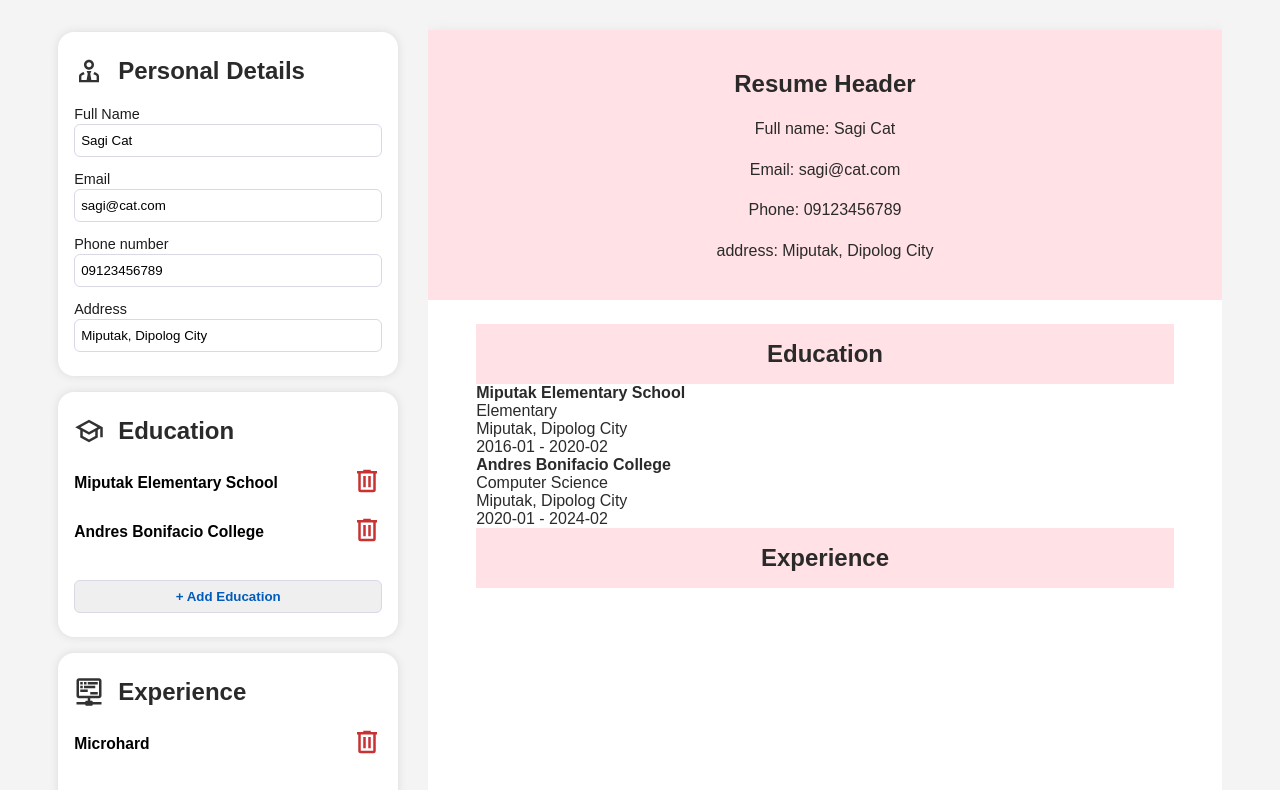
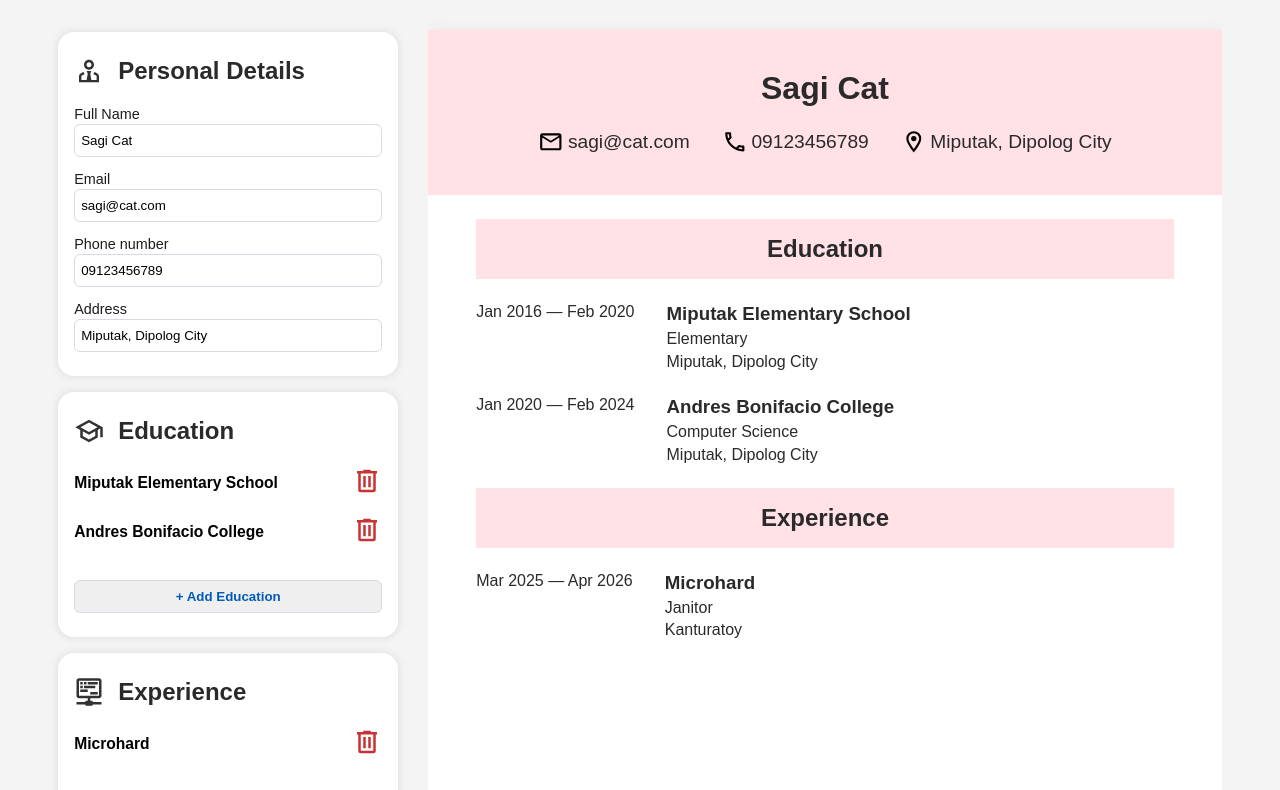
Before and after one commit to etanyosef/cv-application, a React (Vite) app: page / in a window 1280 px wide. Shown: the top 790 px of the page. Built offline with nearby package versions, Linux system fonts and the light colour scheme.

Commit message:
change resume layout

```diff
--- a/src/components/Resume.jsx
+++ b/src/components/Resume.jsx
@@ -1,35 +1,80 @@
 export default function Resume({
     personalDetails: {fullName, email, phoneNumber, address},
     education,
+    experience,
 }) {
 
-    const educationSection = education.map(educ => (
-        <div className="education" key={educ.id}>
-            <b>{educ.school}</b>
-            <p>{educ.degree}</p>
-            <p>{educ.location}</p>
-            <p>{educ.startDate} - {educ.endDate}</p>
+    const formattedDate = (date) => {
+        const month = new Date(date).toLocaleDateString('en-US', {month:'short'})
+        const year = new Date(date).getFullYear()
+
+        return month + ' ' + year
+    }
+
+    const educationList = education.map(educ => (
+        <div className="item-list" key={educ.id}>
+            <span>
+                {educ.startDate ? formattedDate(educ.startDate) : null}
+                <span> &mdash; </span>
+                {educ.endDate ? formattedDate(educ.endDate) : null}
+            </span>
+            <span className="right">
+                <h3>{educ.school}</h3>
+                <p>{educ.degree}</p>
+                <p>{educ.location}</p>
+            </span>
+        </div>
+    ))
+
+    const experienceList = experience.map(exp => (
+        <div className="experience" key={exp.id}>
+            <span>
+                {exp.startDate ? formattedDate(exp.startDate) : null}
+                <span> &mdash; </span>
+                {exp.endDate ? formattedDate(exp.endDate) : null}
+            </span>
+            <span className="right">
+                <h3>{exp.company}</h3>
+                <p>{exp.jobTitle}</p>
+                <p>{exp.location}</p>
+            </span>
         </div>
     ))
 
     return (
         <div className="resume">
             <div className="resume-header">
-                <h2>Resume Header</h2>
-                <p>Full name: {fullName}</p>
-                <p>Email: {email}</p>
-                <p>Phone: {phoneNumber}</p>
-                <p>address: {address}</p>
+                <h1>{fullName}</h1>
+
+                <div className="details">
+                    <span>
+                        <svg xmlns="http://www.w3.org/2000/svg" viewBox="0 0 24 24"><path d="M22 6C22 4.9 21.1 4 20 4H4C2.9 4 2 4.9 2 6V18C2 19.1 2.9 20 4 20H20C21.1 20 22 19.1 22 18V6M20 6L12 11L4 6H20M20 18H4V8L12 13L20 8V18Z" /></svg>
+                        {email}
+                    </span>
+                    <span>
+                        <svg xmlns="http://www.w3.org/2000/svg" viewBox="0 0 24 24"><path d="M20,15.5C18.8,15.5 17.5,15.3 16.4,14.9C16.3,14.9 16.2,14.9 16.1,14.9C15.8,14.9 15.6,15 15.4,15.2L13.2,17.4C10.4,15.9 8,13.6 6.6,10.8L8.8,8.6C9.1,8.3 9.2,7.9 9,7.6C8.7,6.5 8.5,5.2 8.5,4C8.5,3.5 8,3 7.5,3H4C3.5,3 3,3.5 3,4C3,13.4 10.6,21 20,21C20.5,21 21,20.5 21,20V16.5C21,16 20.5,15.5 20,15.5M5,5H6.5C6.6,5.9 6.8,6.8 7,7.6L5.8,8.8C5.4,7.6 5.1,6.3 5,5M19,19C17.7,18.9 16.4,18.6 15.2,18.2L16.4,17C17.2,17.2 18.1,17.4 19,17.4V19Z" /></svg>
+                        {phoneNumber}
+                    </span>
+                    <span>
+                        <svg xmlns="http://www.w3.org/2000/svg" viewBox="0 0 24 24">
+                            <path d="M12,6.5A2.5,2.5 0 0,1 14.5,9A2.5,2.5 0 0,1 12,11.5A2.5,2.5 0 0,1 9.5,9A2.5,2.5 0 0,1 12,6.5M12,2A7,7 0 0,1 19,9C19,14.25 12,22 12,22C12,22 5,14.25 5,9A7,7 0 0,1 12,2M12,4A5,5 0 0,0 7,9C7,10 7,12 12,18.71C17,12 17,10 17,9A5,5 0 0,0 12,4Z" />
+                        </svg>
+                        {address}
+                    </span>
+                </div>
             </div>
             <div className="resume-content">
                 <section>
                     <h2>Education</h2>
-                    <div className="educations">
-                        {educationSection}
+                    <div className="list-container">
+                        {educationList}
                     </div>
                 </section>
                 <section>
                     <h2>Experience</h2>
+                    <div className="list-container">
+                        {experienceList}
+                    </div>
                 </section>
             </div>
         </div>
```
